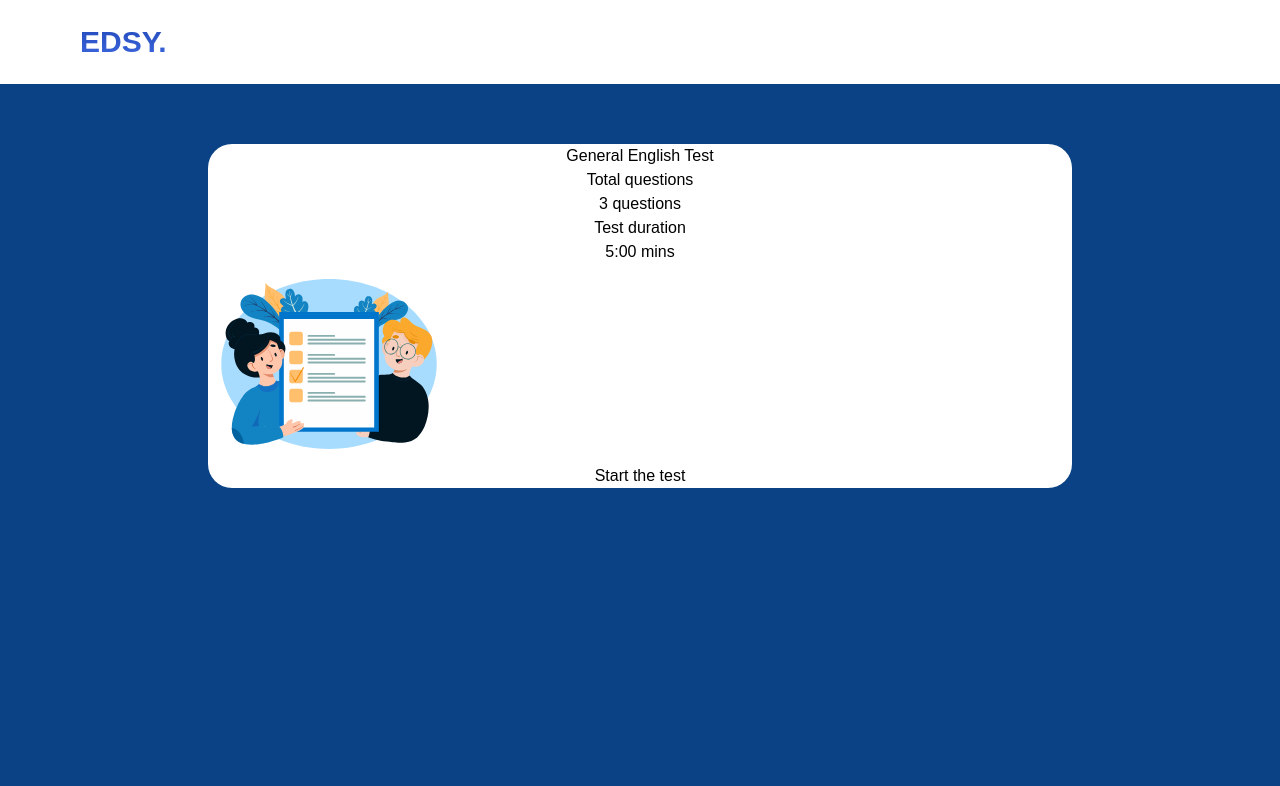
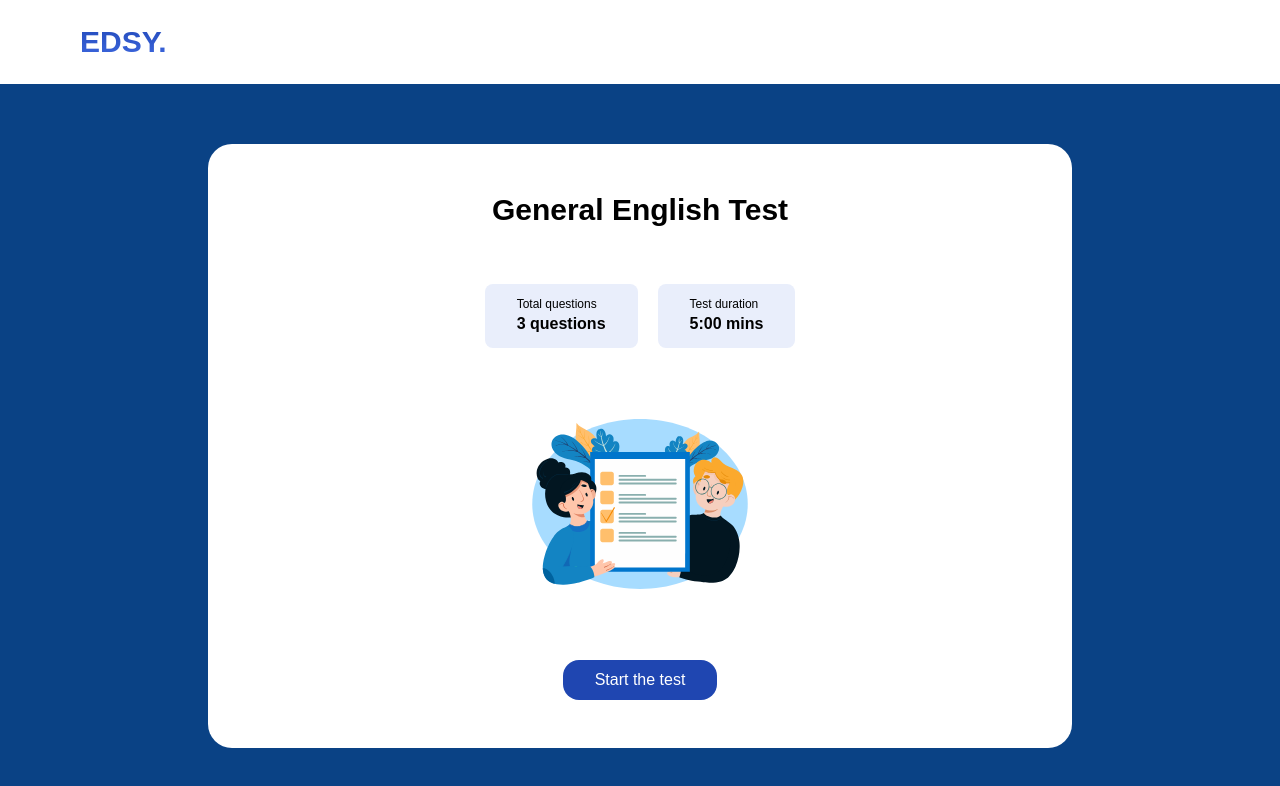
Before and after one commit to panpan2557/ui-assignment, a React (Create React App) app: page / in a window 1280 px wide. Shown: the top 786 px of the page. Built offline with nearby package versions, Linux system fonts and the light colour scheme; a web font is replaced by a local one.

Commit message:
feat: :sparkles: implement a progress bar

```diff
--- a/src/App.tsx
+++ b/src/App.tsx
@@ -92,7 +92,7 @@ export default function App() {
           EDSY.
         </span>
       </div>
-      <div className="content bg-white mx-52 my-36 rounded-3xl">
+      <div className="content bg-white mx-52 my-36 p-12 rounded-3xl">
         {renderStateComponent(currentState)}
       </div>
     </div>
--- a/src/Exercise.tsx
+++ b/src/Exercise.tsx
@@ -1,5 +1,6 @@
 import { useState } from "react";
 import { Question } from "./App";
+import { ReactComponent as AlarmLogo } from "./alarm.svg";
 
 interface ExerciseProps {
   questions: Question[];
@@ -32,6 +33,9 @@ export default function Exercise({ questions, onClickSubmit }: ExerciseProps) {
   const [committedAnswers, setCommittedAnswers] = useState<CommittedAnswer[]>(
     initCommittedAnswers(questions),
   );
+  const currentProgressPercentage: number =
+    (currentQuestion / totalQuestions) * 100;
+
   const saveCommittedAnswer = (
     choiceId: number | undefined,
   ): CommittedAnswer[] => {
@@ -49,8 +53,25 @@ export default function Exercise({ questions, onClickSubmit }: ExerciseProps) {
   };
 
   return (
-    <div className="flex flex-col p-12 text-left">
-      <div className="mb-6">[ Progress bar and timer ]</div>
+    <div className="flex flex-col text-left">
+      {/* progress bar and timer */}
+      <div className="flex flex-col">
+        <div className="flex justify-between mb-3">
+          <div className="font-bold text-base leading-8 h-8 text-[#2A59DA]">
+            Multiple Choice
+          </div>
+          <span className="px-6 py-1 bg-[#E9EEFB] rounded-2xl text-[#2A59DA] text-base font-bold">
+            <AlarmLogo className="inline-block" />
+            Time remaining 00:15
+          </span>
+        </div>
+        <div className="w-full bg-[#E9EEFB] rounded-full h-1.5 mb-4">
+          <div
+            className="bg-[#2A59DA] h-1.5 rounded-full"
+            style={{ width: `${currentProgressPercentage}%` }}
+          ></div>
+        </div>
+      </div>
       <div className="font-semibold text-xl mb-4">
         Question {currentQuestion + 1}/{totalQuestions}
       </div>
--- a/src/Introduction.tsx
+++ b/src/Introduction.tsx
@@ -11,23 +11,28 @@ export default function Introduction({
   onClickStart,
 }: IntroductionProps) {
   return (
-    <div className="flex flex-col">
-      <div>General English Test</div>
-      <div className="general-info">
-        <div className="general-info-box">
-          <div>Total questions</div>
-          <div>{questions.length} questions</div>
+    <div className="flex flex-col items-center">
+      <div className="text-3xl font-semibold mb-14">General English Test</div>
+      <div className="general-info flex justify-center mb-14">
+        <div className="rounded-lg bg-[#E9EEFB] px-8 py-3 text-left mr-5">
+          <div className="text-xs font-normal">Total questions</div>
+          <div className="text-base font-bold">
+            {questions.length} questions
+          </div>
         </div>
-        <div className="general-info-box">
-          <div>Test duration</div>
-          <div>5:00 mins</div>
+        <div className="rounded-lg bg-[#E9EEFB] px-8 py-3 text-left">
+          <div className="text-xs font-normal">Test duration</div>
+          <div className="text-base font-bold">5:00 mins</div>
         </div>
       </div>
+      <Logo className="mb-14" />
       <div>
-        <Logo />
-      </div>
-      <div>
-        <button onClick={onClickStart}>Start the test</button>
+        <button
+          className="bg-[#1F46B1] text-white rounded-2xl px-8 py-2"
+          onClick={onClickStart}
+        >
+          Start the test
+        </button>
       </div>
     </div>
   );
--- a/src/Summary.tsx
+++ b/src/Summary.tsx
@@ -2,7 +2,7 @@ import { ReactComponent as Logo } from "./Speaking-test.svg";
 
 export default function Summary() {
   return (
-    <div className="flex flex-col px-16 py-32 items-center">
+    <div className="flex flex-col items-center">
       <div className="text-3xl font-semibold mb-16">Great Job!</div>
       <div className="text-2xl font-semibold mb-16">
         <div>You have completed the test.</div>
```
Also changed, not shown: src/alarm.svg (added).
